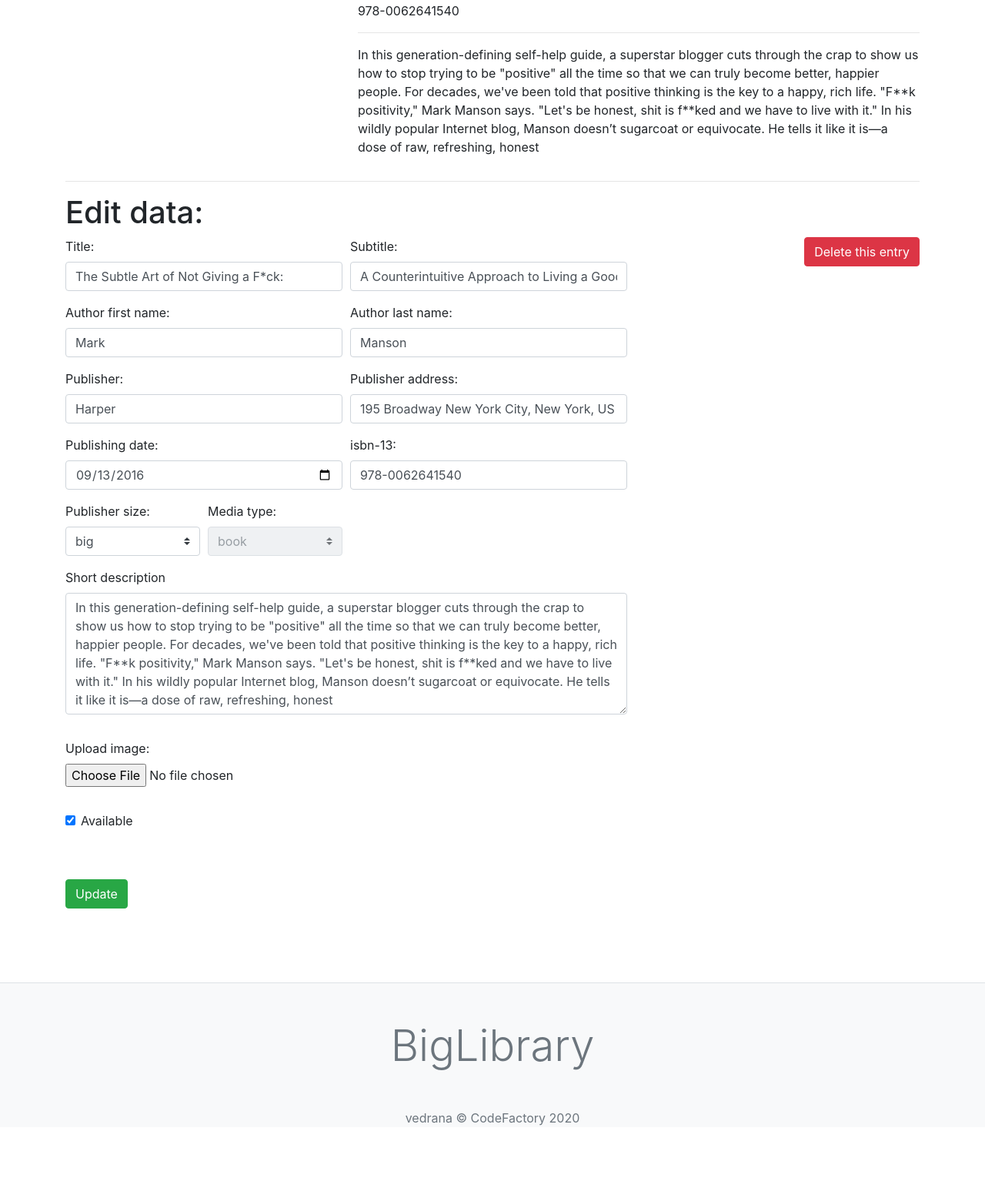
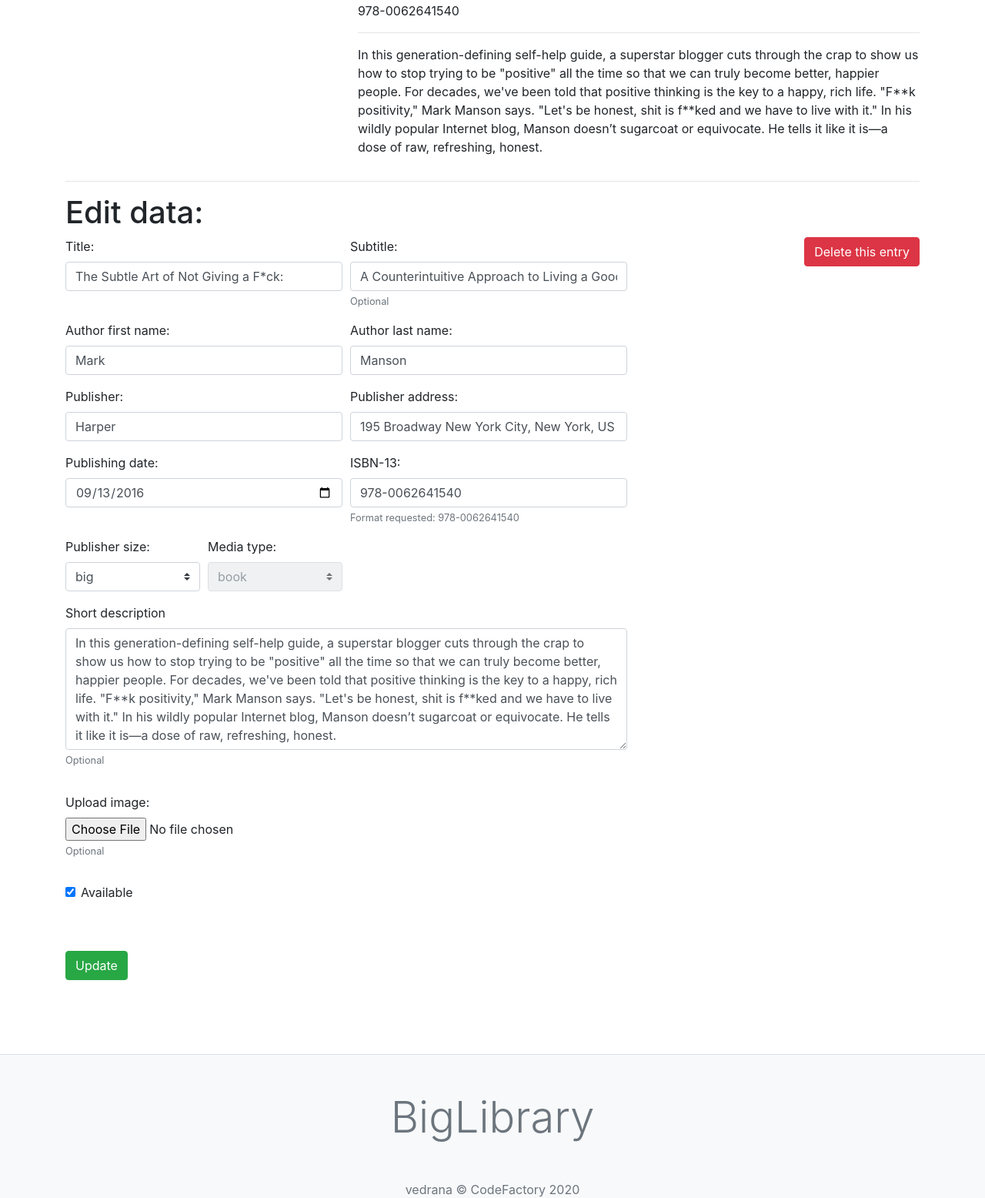
Before and after one commit to VeOb00/BigLibrary-PHP-CRUD, a PHP site: page /edit-media.php?id=1 in a window 1280 px wide. Shown: the part 725-2281 px from the top of the page at 77% size. Before the commit the page ends 2187 px from the top, so only its background shows below. Run offline with PHP 8.4, Linux system fonts and the light colour scheme; data comes from the database, SQL or seed files in the repository.

Commit message:
form input for isbn-13 required format, optional fields

```diff
--- a/database/cr10_vedrana_biglibrary-_phpMyAdmin-export.sql
+++ b/database/cr10_vedrana_biglibrary-_phpMyAdmin-export.sql
@@ -54,7 +54,7 @@
 --
 
 INSERT INTO `media` (`id`, `title`, `subtitle`, `author_fn`, `author_ln`, `band_name`, `media_type`, `description`, `publisher`, `publisher_address`, `publisher_size`, `date_published`, `availability`, `image`, `isbn13`, `stars`) VALUES
-(1, 'The Subtle Art of Not Giving a F*ck:', 'A Counterintuitive Approach to Living a Good Life', 'Mark', 'Manson', NULL, 'book', 'In this generation-defining self-help guide, a superstar blogger cuts through the crap to show us how to stop trying to be \"positive\" all the time so that we can truly become better, happier people. For decades, we\'ve been told that positive thinking is the key to a happy, rich life. \"F**k positivity,\" Mark Manson says. \"Let\'s be honest, shit is f**ked and we have to live with it.\" In his wildly popular Internet blog, Manson doesn’t sugarcoat or equivocate. He tells it like it is—a dose of raw, refreshing, honest', 'Harper', '195 Broadway New York City, New York, US', 'big', '2016-09-13', 1, 'the subtile art.jpg', '978-0062641540', NULL),
+(1, 'The Subtle Art of Not Giving a F*ck:', 'A Counterintuitive Approach to Living a Good Life', 'Mark', 'Manson', NULL, 'book', 'In this generation-defining self-help guide, a superstar blogger cuts through the crap to show us how to stop trying to be \"positive\" all the time so that we can truly become better, happier people. For decades, we\'ve been told that positive thinking is the key to a happy, rich life. \"F**k positivity,\" Mark Manson says. \"Let\'s be honest, shit is f**ked and we have to live with it.\" In his wildly popular Internet blog, Manson doesn’t sugarcoat or equivocate. He tells it like it is—a dose of raw, refreshing, honest.', 'Harper', '195 Broadway New York City, New York, US', 'big', '2016-09-13', 1, 'the subtile art.jpg', '978-0062641540', NULL),
 (2, 'The Book You Wish Your Parents Had Read', '(and Your Children Will Be Glad That You Did)', 'Phillipa', 'Perry', NULL, 'book', 'In this absorbing, clever and funny book, renowned psychotherapist Philippa Perry tells us what really matters and what behaviour it is important to avoid - the vital dos and don\'ts of parenting. Instead of mapping out the \'perfect\' plan, Perry offers a big-picture look at the elements that lead to good parent-child relationships.', 'Penguin Life', 'City of Westminster, London, England', 'big', '2019-05-07', 1, 'the book you wish.jpg', '978-0241250990', NULL),
 (3, 'Brief Answers to the Big Questions:', 'the final book from Stephen Hawking', 'Stephen', 'Hawking', NULL, 'book', 'The world-famous cosmologist and #1 bestselling author of A Brief History of Time leaves us with his final thoughts on the universe\'\'s biggest questions in this brilliant posthumous work. Is there a God? How did it all begin? Can we predict the future? What is inside a black hole? Is there other intelligent life in the universe? Will artificial intelligence outsmart us? How do we shape the future? Will we survive on Earth? Should we colonise space? Is time travel possible?', 'John Murray', 'London, United Kingdom', 'small', '2020-05-05', 1, 'brief answers.jpg', '978-1473695993', NULL),
 (4, 'The Book of Joy.', 'Lasting Happiness in a Changing World', 'Dalai', 'Lama', NULL, 'book', 'Archbishop Desmond Tutu and the Dalai Lama have been friends for many, many years. Between them, they have endured exile, violence and oppression. And in the face of these hardships, they have continued to radiate compassion, humour and above all, joy. To celebrate His Holiness’s eightieth birthday, Archbishop Tutu travelled to the Dalai Lama’s home in Dharamsala. The two men spent a week discussing a single burning question: how do we find joy in the face of suffering? This book is a gift from two of the most important spiritual figures of our time. Full of love, warmth and hope, The Book of Joy offers us the chance to experience their journey from first embrace to final goodbye.', 'Hutchinson', 'London, United Kingdom', 'medium', '2016-09-22', 0, 'the book of joy.jpg', '978-1786330444', NULL),
--- a/database/cr10_vedrana_biglibrary-populate.sql
+++ b/database/cr10_vedrana_biglibrary-populate.sql
@@ -13,7 +13,7 @@
  true,
  "the subtile art.jpg",
  "978-0062641540",
- "In this generation-defining self-help guide, a superstar blogger cuts through the crap to show us how to stop trying to be \"positive\" all the time so that we can truly become better, happier people. For decades, we've been told that positive thinking is the key to a happy, rich life. \"F**k positivity,\" Mark Manson says. \"Let's be honest, shit is f**ked and we have to live with it.\" In his wildly popular Internet blog, Manson doesn’t sugarcoat or equivocate. He tells it like it is—a dose of raw, refreshing, honest"
+ "In this generation-defining self-help guide, a superstar blogger cuts through the crap to show us how to stop trying to be \"positive\" all the time so that we can truly become better, happier people. For decades, we've been told that positive thinking is the key to a happy, rich life. \"F**k positivity,\" Mark Manson says. \"Let's be honest, shit is f**ked and we have to live with it.\" In his wildly popular Internet blog, Manson doesn’t sugarcoat or equivocate. He tells it like it is—a dose of raw, refreshing, honest."
  ),
  ("The Book You Wish Your Parents Had Read", "(and Your Children Will Be Glad That You Did)",
   "Phillipa", "Perry",
--- a/edit-media.php
+++ b/edit-media.php
@@ -133,6 +133,7 @@
                 <div class="col-md-6 mb-3">
                     <label for="subtitle">Subtitle:</label>
                     <input type="text" class="form-control" id="subtitle" name="subtitle" value="<?= $subtitle ?>">
+                    <small class="form-text text-muted">Optional</small>
                 </div>
             </div>
             <div class="form-row">
@@ -183,8 +184,9 @@
                 if (isset($isbn13))
                     echo "
                     <div class=\"col-md-6 mb-3\">
-                        <label for=\"isbn13\">isbn-13:</label>
-                        <input type=\"text\" class=\"form-control\" name=\"isbn13\" value=\"$isbn13\">
+                        <label for=\"isbn13\">ISBN-13:</label>
+                        <input type=\"text\" class=\"form-control\" name=\"isbn13\" value=\"$isbn13\" placeholder=\"978-0062641540\" pattern=\"[0-9]{3}-[0-9]{2}-[0-9]{3}\">
+                        <small class=\"form-text text-muted\">Format requested: 978-0062641540</small>
                     </div>"
                 ?>
 
@@ -224,16 +226,16 @@
             <div class="form-row">
                 <div class="col-md-12 mb-3">
                     <label for="description">Short description</label>
-                    <!--                    <input type="text" class="form-control" id="description" name="description"-->
-                    <!--                           value="--><? //= $description ?><!--">-->
-                    <textarea class="form-control" id="description" rows="6"
-                              name="description"><?php echo htmlspecialchars($description); ?></textarea>
+
+                    <textarea class="form-control" id="description" rows="6" name="description"><?php echo htmlspecialchars($description); ?></textarea>
+                    <small class="form-text text-muted">Optional</small>
                 </div>
             </div>
             <div class="form-row mt-3">
                 <div class="col-md-6 mb-3">
                     <label for="image">Upload image:</label>
                     <input type="file" id="image" name="image">
+                    <small class="form-text text-muted">Optional</small>
                 </div>
             </div>
             <div class="form-group mt-3">
```
Also changed, not shown: add-media.php (+6 -2 lines).
